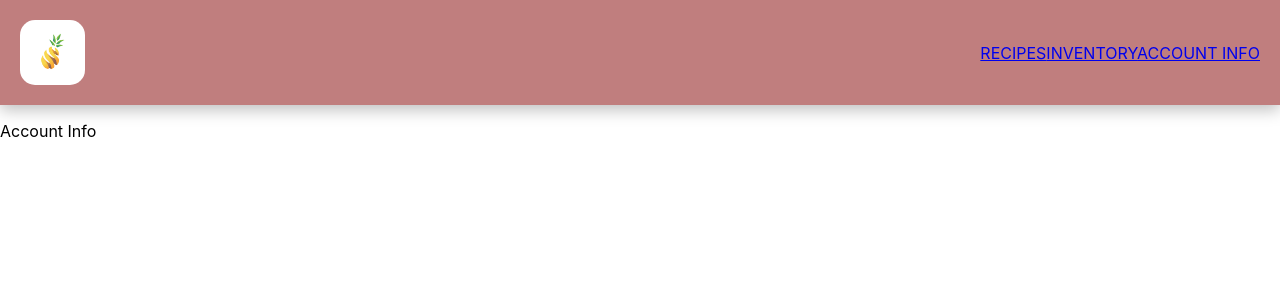
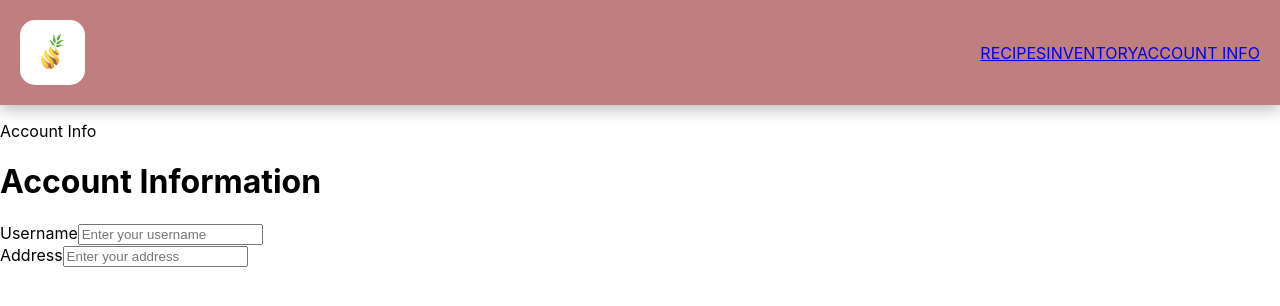
Before and after one commit to RyanJSmillie/ingredients-app, a React (Create React App) app: page /account-info in a window 1280 px wide. Shown: the top 306 px of the page. Built offline with nearby package versions, Linux system fonts and the light colour scheme.

Commit message:
changes to account

```diff
--- a/package.json
+++ b/package.json
@@ -9,7 +9,7 @@
     "react": "^18.2.0",
     "react-dom": "^18.2.0",
     "react-router-dom": "^6.3.0",
-    "react-scripts": "5.0.1",
+    "react-scripts": "^5.0.1",
     "web-vitals": "^2.1.4"
   },
   "scripts": {
--- a/src/components/AccountInfo.js
+++ b/src/components/AccountInfo.js
@@ -4,6 +4,33 @@ function AccountInfo() {
   return (
     <div>
       <p>Account Info</p>
+      <div className="form-content-right">
+        <form className="form">
+        <h1>Account Information</h1>
+        <div className="form-inputs">
+            <label htmlFor="username" className="form-label">
+              Username
+            </label>
+            <input
+                type="text"
+                name="username"
+                className="form-input"
+                placeholder="Enter your username"
+                />
+        </div>
+        <div className="form-inputs">
+            <label htmlFor="address" className="form-label">
+                Address
+            </label>
+            <input
+                type="text"
+                name="address"
+                className="form-input"
+                placeholder="Enter your address"
+                />
+        </div>
+        </form>
+      </div>
     </div>
   );
 }
```
Also changed, not shown: 1 other file (tests, documents, lock files or other folders).
